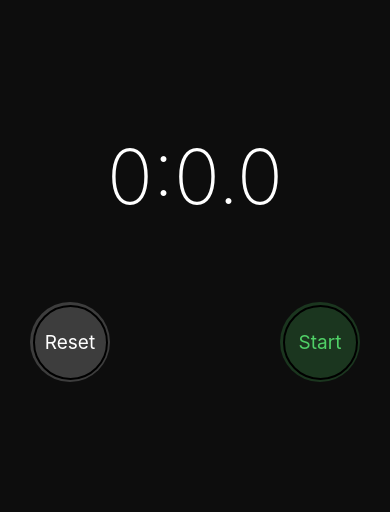
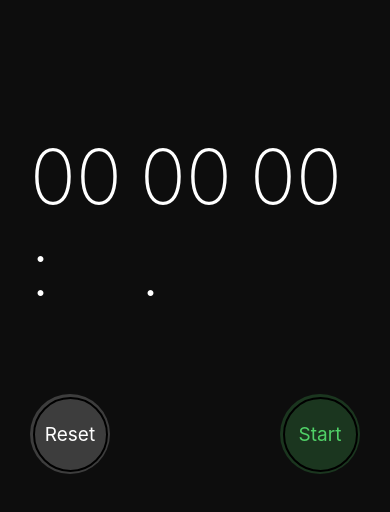
Before and after one commit to grantalf/WatchTrain, a React Native app: screen / in a window 390 px wide. Shown: the top 512 px of the page. Built offline with nearby package versions, Linux system fonts and the light colour scheme.

Commit message:
fixed timer padding to animate smoothly

```diff
--- a/App.js
+++ b/App.js
@@ -4,12 +4,15 @@ import { StyleSheet, Text, View, ScrollView,TouchableOpacity } from 'react-nativ
 import moment from 'moment';
 
 function Timer({interval, style}) {
+  const pad  = (n) => n < 10 ? '0' + n : n;
   const duration = moment.duration(interval);
   const centiseconds = Math.floor(duration.milliseconds() / 10);
   return (
-    <Text style={style}>
-      {duration.minutes()}:{duration.seconds()}.{centiseconds}
-    </Text>
+    <View style={styles.timerContainer}>
+        <Text style={style}>{pad(duration.minutes())}:</Text>
+        <Text style={style}>{pad(duration.seconds())}.</Text>
+        <Text style={style}>{pad(centiseconds)}</Text>
+    </View>
   )
 }
 
@@ -41,7 +44,7 @@ function Lap({number, interval, fastest, slowest}) {
   )
 }
 
-function LapsTable({laps}) {
+function LapsTable({laps, timer}) {
   const finishedLaps = laps.slice(1);
   let min = Number.MAX_SAFE_INTEGER;
   let max = Number.MIN_SAFE_INTEGER;
@@ -57,7 +60,7 @@ function LapsTable({laps}) {
         <Lap
           key={laps.length - index}
           number={laps.length - index}
-          interval={lap}
+          interval={index === 0 ? timer + lap : lap}
           fastest={lap === min}
           slowest={lap === max}
         />
@@ -109,7 +112,7 @@ export default class App extends Component {
             onPress={this.start}
           />
         </ButtonsRow>
-        <LapsTable laps={laps} />
+        <LapsTable laps={laps} timer={timer} />
       </View>
     );
   }
@@ -126,7 +129,8 @@ const styles = StyleSheet.create({
   timer: {
     color: '#FFFFFF',
     fontSize: 76,
-    fontWeight: '200'
+    fontWeight: '200',
+    width: 110,
   },
   button: {
     width: 80,
@@ -155,7 +159,8 @@ const styles = StyleSheet.create({
   },
   lapText: {
     color: '#FFFFFF',
-    fontSize: 19,
+    fontSize: 18,
+    width: 30,
   },
   lap: {
     flexDirection: 'row',
@@ -174,5 +179,8 @@ const styles = StyleSheet.create({
   },
   slowest: {
     color: '#CC3531',
+  },
+  timerContainer: {
+    flexDirection: 'row'
   }
 });
```
